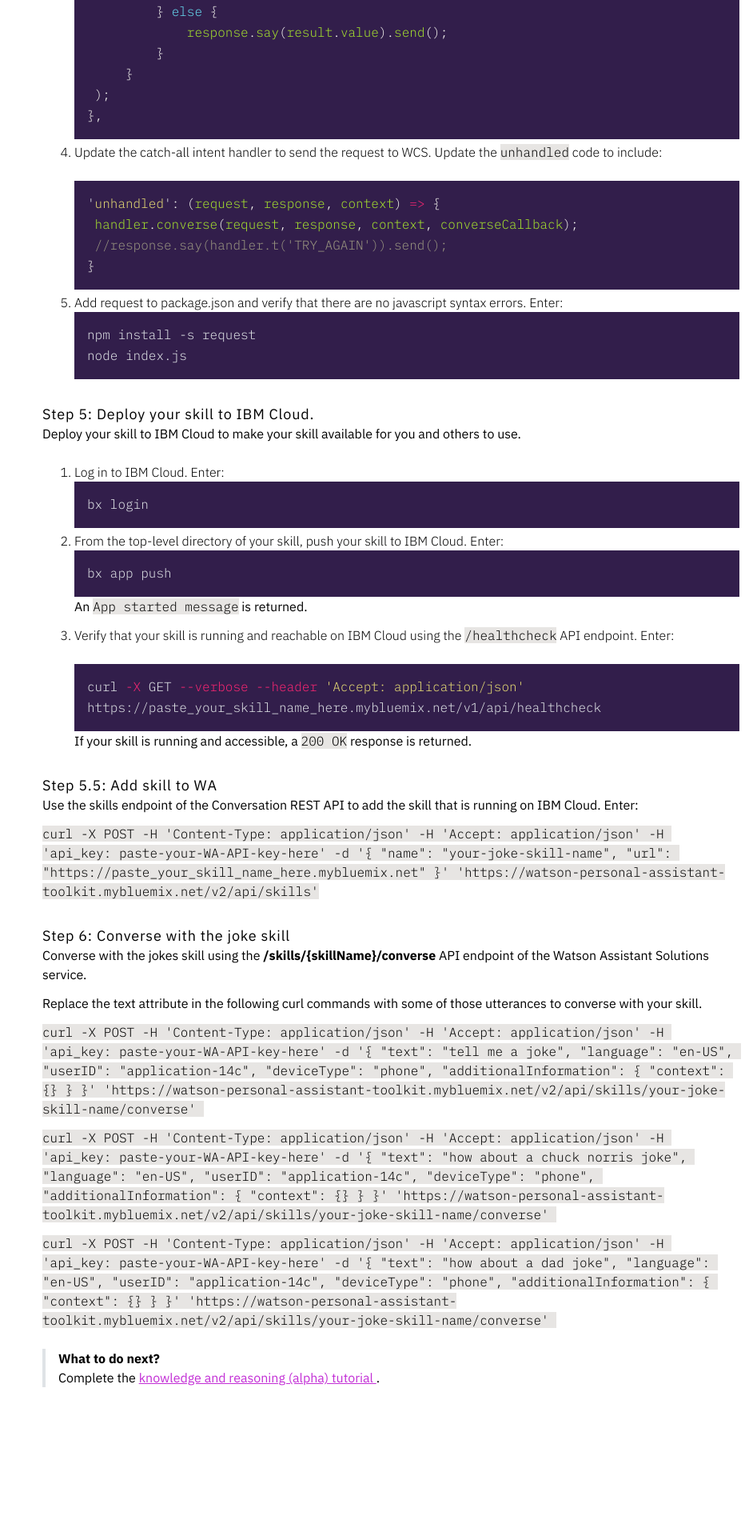
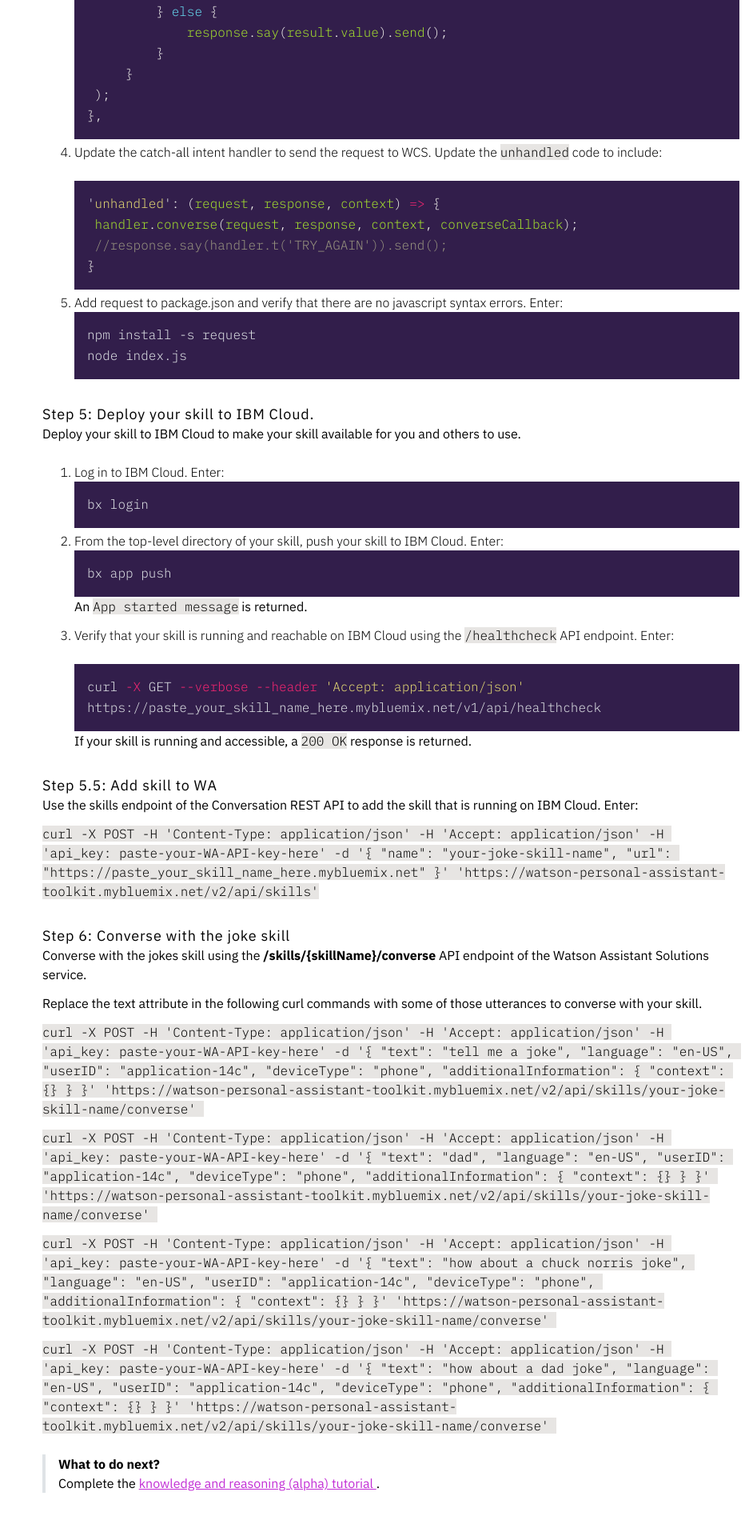
Before and after one commit to Watson-Personal-Assistant/developer, a Jekyll site: the page built from _content/further-topics/using-wcs.md, in a window 1280 px wide. Shown: the part 2784-4689 px from the top of the page at 80% size, without its empty margins (343-1280 px from the left). Built offline with Jekyll 4.4.1, drawn with Linux system fonts in a browser that asks for light colours; some web fonts are replaced.

Commit message:
adds dad entity to the list of curl commands in WCS tutorial

```diff
--- a/_content/further-topics/using-wcs.md
+++ b/_content/further-topics/using-wcs.md
@@ -131,6 +131,8 @@
 
 `curl -X POST -H 'Content-Type: application/json' -H 'Accept: application/json' -H 'api_key: paste-your-WA-API-key-here' -d '{ "text": "tell me a joke", "language": "en-US", "userID": "application-14c", "deviceType": "phone", "additionalInformation": { "context": {} } }' 'https://watson-personal-assistant-toolkit.mybluemix.net/v2/api/skills/your-joke-skill-name/converse' `
 
+`curl -X POST -H 'Content-Type: application/json' -H 'Accept: application/json' -H 'api_key: paste-your-WA-API-key-here' -d '{ "text": "dad", "language": "en-US", "userID": "application-14c", "deviceType": "phone", "additionalInformation": { "context": {} } }' 'https://watson-personal-assistant-toolkit.mybluemix.net/v2/api/skills/your-joke-skill-name/converse' `
+
 `curl -X POST -H 'Content-Type: application/json' -H 'Accept: application/json' -H 'api_key: paste-your-WA-API-key-here' -d '{ "text": "how about a chuck norris joke", "language": "en-US", "userID": "application-14c", "deviceType": "phone", "additionalInformation": { "context": {} } }' 'https://watson-personal-assistant-toolkit.mybluemix.net/v2/api/skills/your-joke-skill-name/converse' `
 
 `curl -X POST -H 'Content-Type: application/json' -H 'Accept: application/json' -H 'api_key: paste-your-WA-API-key-here' -d '{ "text": "how about a dad joke", "language": "en-US", "userID": "application-14c", "deviceType": "phone", "additionalInformation": { "context": {} } }' 'https://watson-personal-assistant-toolkit.mybluemix.net/v2/api/skills/your-joke-skill-name/converse' `
```
